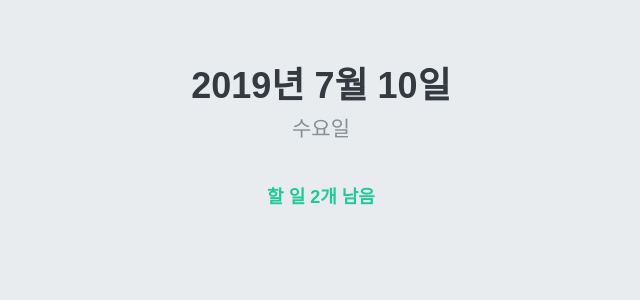
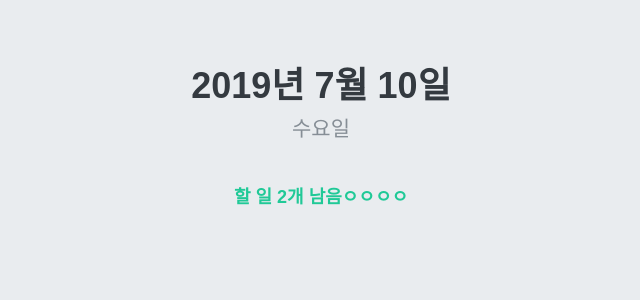
Before and after one commit to Lim-Suhyeon/ReactTest, a React (Create React App) app: page / in a window 1280 px wide. Shown: the top 300 px of the page, without its empty margins (319-959 px from the left). Built offline with nearby package versions, Linux system fonts and the light colour scheme.

Commit message:
Update TodoHead.js

```diff
--- a/src/components/TodoHead.js
+++ b/src/components/TodoHead.js
@@ -30,7 +30,7 @@ function TodoHead() {
     <TodoHeadBlock>
       <h1>2019년 7월 10일</h1>
       <div className="day">수요일</div>
-      <div className="tasks-left">할 일 2개 남음</div>
+      <div className="tasks-left">할 일 2개 남음ㅇㅇㅇㅇ</div>
     </TodoHeadBlock>
   );
 }
```
